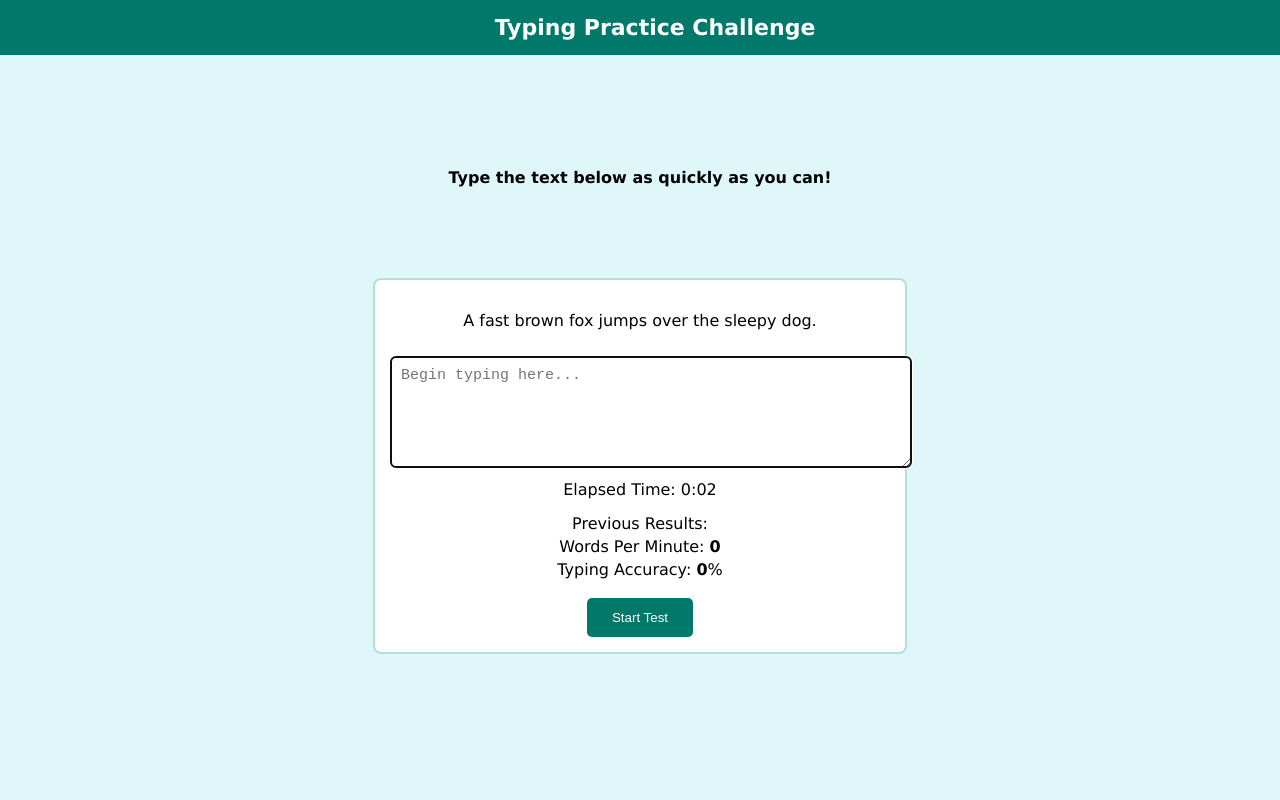
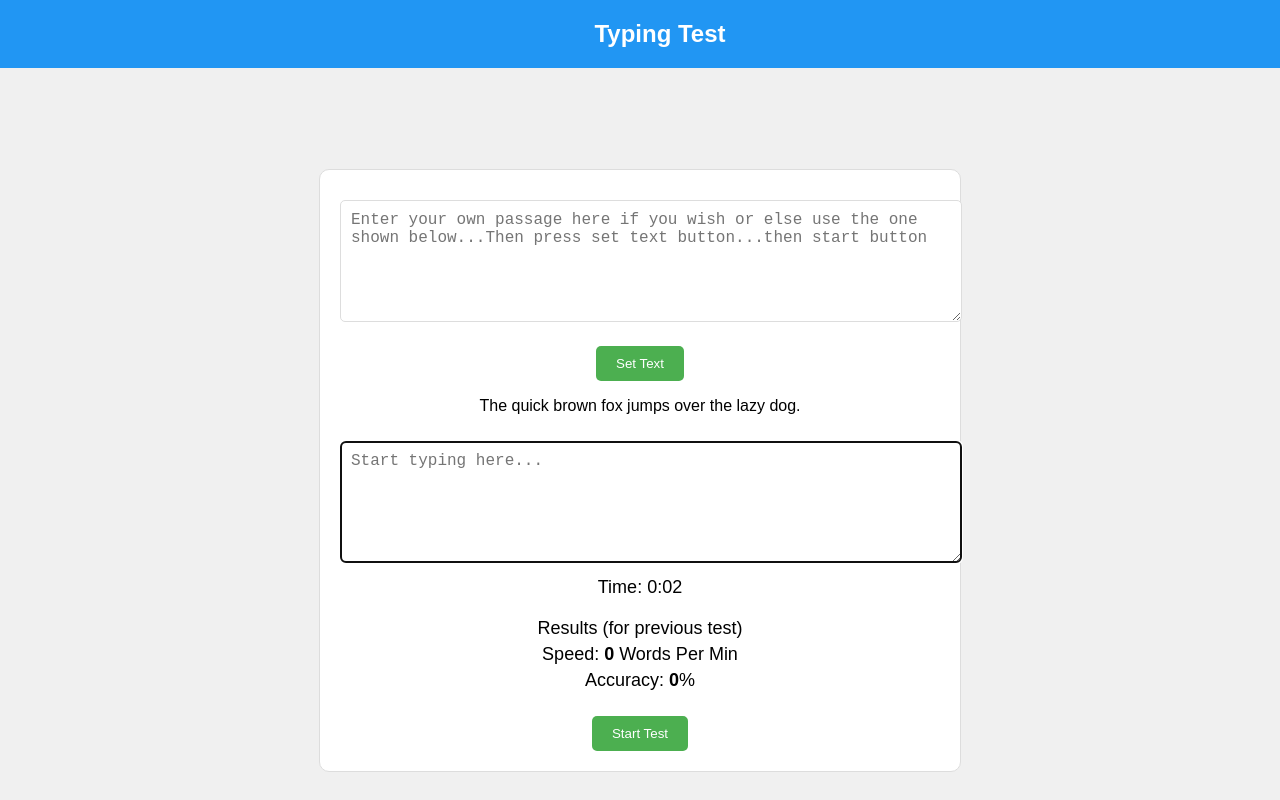
Before and after one commit to Anushri255/typing-test.io, a plain HTML site: page index.html in a window 1280 px wide. Both pictures are taken after a click on the button "Start Test". Drawn offline with Linux system fonts and the light colour scheme.

Commit message:
Allowing users to enter thier own text

```diff
--- a/index.html
+++ b/index.html
@@ -1,181 +1,202 @@
 <!DOCTYPE html>
 <html lang="en">
 <head>
-    <title>Typing Practice</title>
+    <title>Typing Test</title>
     <style>
         body {
-            font-family: 'Verdana', sans-serif;
+            font-family: Arial, sans-serif;
             display: flex;
             flex-direction: column;
             justify-content: center;
             align-items: center;
             height: 100vh;
             margin: 0;
-            background-color: #e0f7fa;
+            background-color: #f0f0f0;
         }
 
-        .header {
+        .banner {
             width: 100%;
-            background-color: #00796b;
-            color: #ffffff;
-            padding: 15px;
+            background-color: #2196F3;
+            color: white;
+            padding: 20px;
             text-align: center;
-            font-size: 22px;
-            font-weight: 700;
+            font-size: 24px;
+            font-weight: bold;
             position: fixed;
             top: 0;
             left: 0;
-            z-index: 1000;
+            z-index: 1;
         }
 
         .content {
             text-align: center;
-            background-color: #ffffff;
-            border: 2px solid #b2dfdb;
-            max-width: 500px;
+            background-color: #fff;
+            border: 1px solid #ddd;
+            max-width: 600px;
             width: 100%;
-            margin-top: 70px; /* Adjusted for the header */
-            padding: 15px;
-            border-radius: 8px;
+            margin-top: 80px; /* Adjusted to account for the banner */
+            padding: 20px;
+            border-radius: 10px;
         }
 
-        #input-box {
+        #input-box, #user-passage {
             width: 100%;
-            height: 90px;
-            font-size: 15px;
+            height: 100px;
+            font-size: 16px;
             margin-top: 10px;
             padding: 10px;
-            border: 1px solid #b2dfdb;
+            border: 1px solid #ddd;
             border-radius: 5px;
         }
 
-        .action-button {
-            padding: 12px 25px;
-            background-color: #00796b;
+        button {
+            padding: 10px 20px;
+            background-color: #4CAF50;
             color: white;
             border: none;
-            margin-top: 15px;
+            margin-top: 20px;
             border-radius: 5px;
             cursor: pointer;
         }
 
-        .action-button:hover {
-            background-color: #004d40;
+        button:hover {
+            background-color: #45a049;
         }
 
-        #results-section {
-            margin-top: 15px;
+        #results {
+            margin-top: 20px;
         }
 
-        #results-section p {
-            font-size: 16px;
-            margin: 4px 0;
+        #results p {
+            font-size: 18px;
+            margin: 5px 0;
         }
 
-        #results-section span {
+        #results span {
             font-weight: bold;
         }
 
-        #countdown {
-            font-size: 16px;
-            margin: 8px 0;
+        #timer {
+            font-size: 18px;
+            margin: 10px 0;
         }
     </style>
 </head>
 <body>
-    <div class="header">Typing Practice Challenge</div>
-    <h4>Type the text below as quickly as you can!</h4>
+    <div class="banner">Typing Test</div>
+    <h4>Copy the text shown below into the box!</h4>
 
     <div class="content">
-        <p id="text-display">Here’s a sample sentence for you to type.</p>
-        <textarea id="input-box" placeholder="Begin typing here..."></textarea>
-        <p id="countdown">Elapsed Time: <span id="countdown-display">0:00</span></p>
-        <div id="results-section">
-            <p>Previous Results:</p>
-            <p>Words Per Minute: <span id="words-per-minute">0</span></p>
-            <p>Typing Accuracy: <span id="accuracy-rate">0</span>%</p>
+        <textarea id="user-passage" placeholder="Enter your own passage here if you wish or else use the one shown below...Then press set text button...then start button"></textarea>
+        <button id="set-text-button">Set Text</button>
+        <p id="text-to-type">Here is a sample text to type.</p>
+        <textarea id="input-box" placeholder="Start typing here..."></textarea>
+        <p id="timer">Time: <span id="timer-display">0:00</span></p>
+        <div id="results">
+            <p>Results (for previous test)</p>
+            <p> Speed: <span id="speed">0</span> Words Per Min</p>
+            <p>Accuracy: <span id="accuracy">0</span>%</p>
         </div>
-        <button class="action-button" id="start-test-button">Start Test</button>
+        <button id="start-button">Start Test</button>
     </div>
     <script>
-        var textDisplay = document.getElementById('text-display');
+        var textDisplay = document.getElementById('text-to-type');
         var inputBox = document.getElementById('input-box');
-        var wordsPerMinuteDisplay = document.getElementById('words-per-minute');
-        var accuracyRateDisplay = document.getElementById('accuracy-rate');
-        var countdownDisplay = document.getElementById('countdown-display');
-        var startTestButton = document.getElementById('start-test-button');
+        var speedElement = document.getElementById('speed');
+        var accuracyElement = document.getElementById('accuracy');
+        var timerDisplayElement = document.getElementById('timer-display');
+        var startButton = document.getElementById('start-button');
+        var setTextButton = document.getElementById('set-text-button');
+        var userPassageElement = document.getElementById('user-passage');
 
-        var sampleTexts = [
-            'A fast brown fox jumps over the sleepy dog.',
-            'Greetings! Is this your first school day?',
-            'Typing practice helps improve your speed and accuracy.',
-            'Keep practicing to perfect your typing skills!',
-            'Hackclub is fantastic; wish I had discovered it sooner.'
+        var phrases = [
+            'The quick brown fox jumps over the lazy dog.',
+            'Hello, is this your first day at school?',
+            'I am typing a sentence to test my typing speed.',
+            'The sun rises in the east and sets in the west.',
+            'Practice makes perfect. Keep typing!',
+            'Hackclub is amazing, wish I knew about it earlier'
         ];
 
-        var testStartTime;
-        var countdownInterval;
+        var currentText = phrases[0]; // Default text
+        var startTime;
+        var timerInterval;
 
-        function getRandomText() {
-            var index = Math.floor(Math.random() * sampleTexts.length);
-            return sampleTexts[index];
+        function getRandomPhrase() {
+            var randomIndex = Math.floor(Math.random() * phrases.length);
+            return phrases[randomIndex];
         }
 
-        function calculateWPM(startTime, endTime, textLength) {
-            var minutesElapsed = (endTime - startTime) / 60000;
-            var wordCount = textLength / 5; // Approximate word count
-            return Math.round(wordCount / minutesElapsed);
+        function calculateSpeed(startTime, endTime, textLength) {
+            var timeTaken = (endTime - startTime) / 60000; // minutes
+            var wordsTyped = textLength / 5; // Approximate words
+            return Math.round(wordsTyped / timeTaken);
         }
 
-        function computeAccuracy(userText, correctText) {
-            var userWords = userText.trim().split(' ');
-            var correctWords = correctText.trim().split(' ');
-            var matchCount = 0;
-            for (var i = 0; i < Math.min(userWords.length, correctWords.length); i++) {
-                if (userWords[i] === correctWords[i]) {
-                    matchCount++;
+        function calculateAccuracy(inputText, originalText) {
+            var inputWords = inputText.trim().split(' ');
+            var originalWords = originalText.trim().split(' ');
+            var correctWords = 0;
+            for (var i = 0; i < Math.min(inputWords.length, originalWords.length); i++) {
+                if (inputWords[i] === originalWords[i]) {
+                    correctWords++;
                 }
             }
-            return Math.round((matchCount / correctWords.length) * 100);
+            return Math.round((correctWords / originalWords.length) * 100);
         }
 
-        function initiateTypingTest() {
-            textDisplay.textContent = getRandomText();
+        function startTypingTest() {
+            textDisplay.textContent = currentText;
             inputBox.value = '';
             inputBox.focus();
-            testStartTime = new Date();
-            countdownDisplay.textContent = '0:00';
-            clearInterval(countdownInterval);
-            countdownInterval = setInterval(updateCountdown, 1000);
+            startTime = new Date();
+            timerDisplayElement.textContent = '0:00';
+            clearInterval(timerInterval);
+            timerInterval = setInterval(updateTimer, 1000);
         }
 
-        function updateCountdown() {
+        function updateTimer() {
             var currentTime = new Date();
-            var elapsed = Math.floor((currentTime - testStartTime) / 1000);
-            var minutes = Math.floor(elapsed / 60);
-            var seconds = elapsed % 60;
-            countdownDisplay.textContent = minutes + ':' + (seconds < 10 ? '0' : '') + seconds;
+            var timeElapsed = Math.floor((currentTime - startTime) / 1000);
+            var minutes = Math.floor(timeElapsed / 60);
+            var seconds = timeElapsed % 60;
+            timerDisplayElement.textContent = minutes + ':' + (seconds < 10 ? '0' : '') + seconds;
         }
 
         inputBox.addEventListener('input', function() {
-            var correctText = textDisplay.textContent;
+            var originalText = textDisplay.textContent;
             var userText = inputBox.value;
 
-            if (userText.trim() === correctText.trim()) {
+            if (userText.trim() === originalText.trim()) {
                 var endTime = new Date();
-                var wpm = calculateWPM(testStartTime, endTime, userText.length);
-                var accuracy = computeAccuracy(userText, correctText);
-                wordsPerMinuteDisplay.textContent = wpm;
-                accuracyRateDisplay.textContent = accuracy;
-                clearInterval(countdownInterval);
-                alert('Typing test completed!');
-                initiateTypingTest();
+                var speed = calculateSpeed(startTime, endTime, userText.length);
+                var accuracy = calculateAccuracy(userText, originalText);
+                speedElement.textContent = speed;
+                accuracyElement.textContent = accuracy;
+                clearInterval(timerInterval);
+                alert('Test complete!');
+                startTypingTest();
             }
         });
 
-        startTestButton.addEventListener('click', function() {
-            initiateTypingTest();
+        startButton.addEventListener('click', function() {
+            startTypingTest();
         });
+
+        setTextButton.addEventListener('click', function() {
+            var userText = userPassageElement.value.trim();
+            if (userText) {
+                currentText = userText;
+                textDisplay.textContent = currentText;
+                userPassageElement.value = ''; // Clear the user input field
+                alert('Custom text has been set!');
+            } else {
+                currentText = getRandomPhrase(); // Revert to a random phrase if input is empty
+                textDisplay.textContent = currentText;
+                alert('Custom text is empty. Default text is used.');
+            }
+        });
+
     </script>
 </body>
 </html>
```
